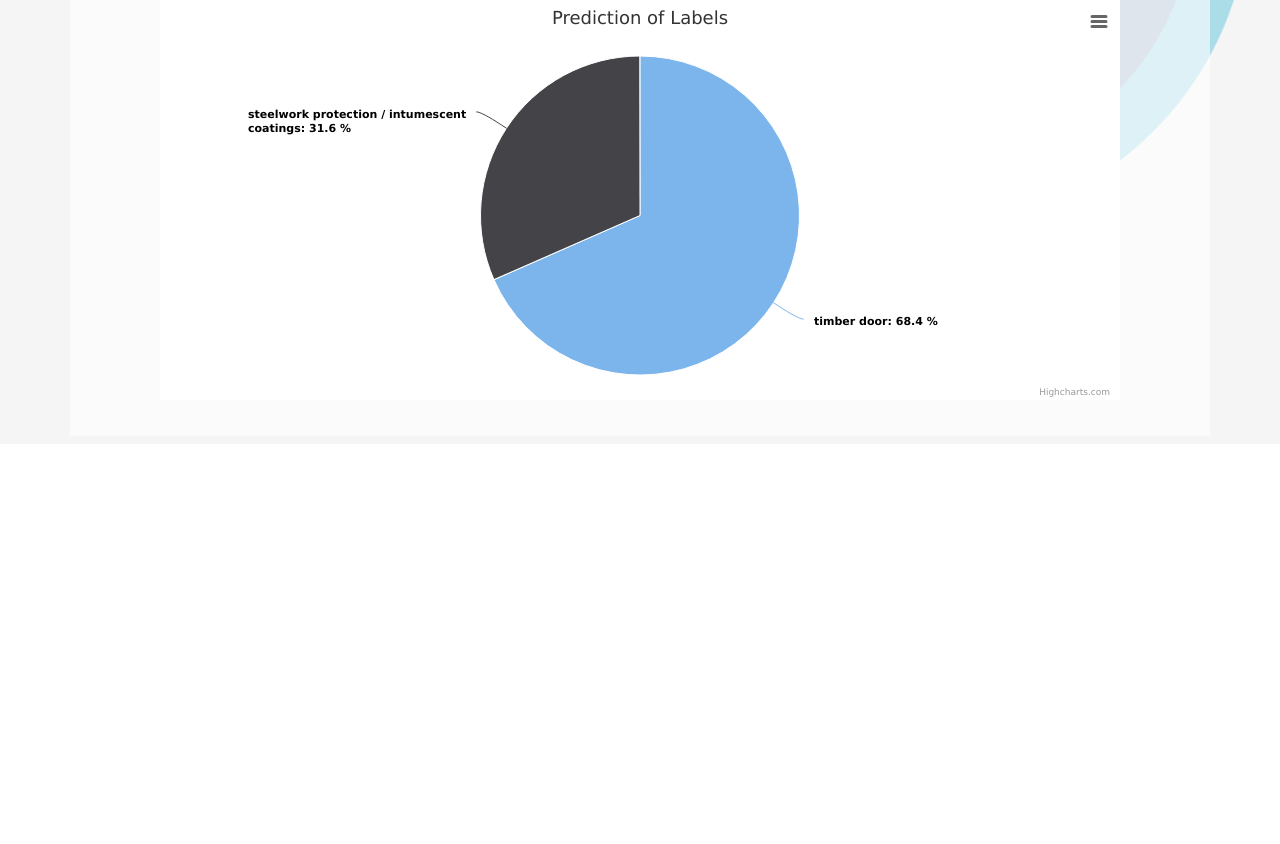
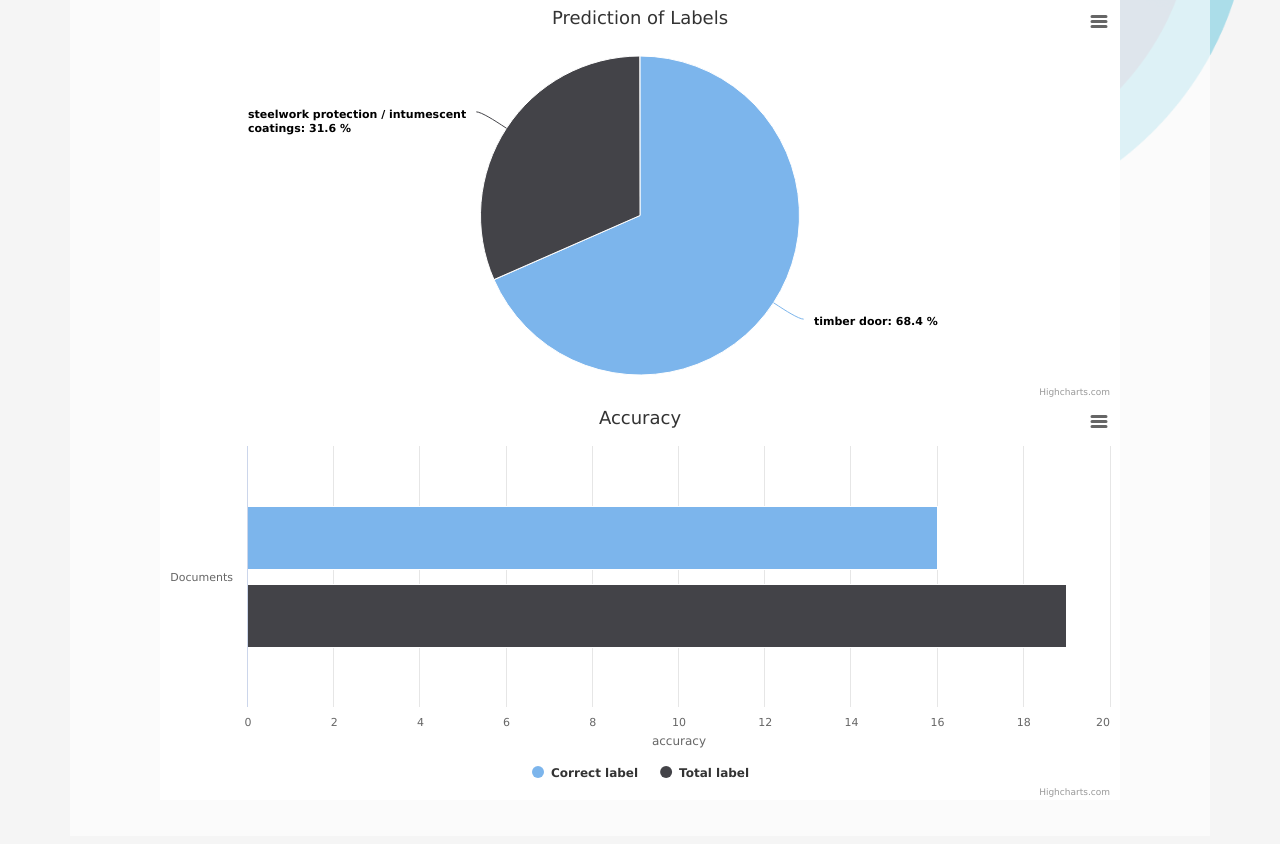
Before and after one commit to 1902641/ITP_NLP, a Flask app: page / in a window 1280 px wide. Shown: the part 511-1355 px from the top of the page. Before the commit the page ends 908 px from the top, so only its background shows below. Run offline with Flask 2, Linux system fonts and the light colour scheme; some libraries are stand-ins or nearby versions.

Commit message:
Add accuracy chart

```diff
--- a/NLP/routes.py
+++ b/NLP/routes.py
@@ -534,3 +534,45 @@ def verified_stats():
         data.append({ "name":key,"y":headings_count[key]})
 
     return jsonify(data)
+
+@app.route("/accuracy_stats")
+def accuracy_stats():
+    a_file = open("./NLP/nlp_model/label.txt")
+    file_contents = a_file.read()
+    label_headings = file_contents.splitlines()
+    predict_history_dataframe = pd.read_csv("./NLP/nlp_model/predict.csv")
+    raw_prob_list = predict_history_dataframe['probabilities'].tolist()
+    prob_list = []
+    predicted_label_list = predict_history_dataframe['predict_label_code'].tolist()
+    confidence_list = []
+    for prob_list_item in raw_prob_list:
+        temp_list = prob_list_item.replace('[', '').replace(']','').replace(' ', '').split(',')
+        prob_list.append(temp_list)
+    for probability, label_code in zip(prob_list, predicted_label_list):
+        confidence_list.append(probability[label_code].replace('\'', ''))
+    data_list = [
+        {
+            "PDF_Name": file_name,
+            "Label_Attached": predict_label,
+            "Confidence_Level": confidence,
+            "DateOfUpload": upload_date,
+            "ManualCheck": f'{manual_check}',
+            "VerifiedLabel": str(verified_label),
+        } for file_name, predict_label, confidence, upload_date, manual_check, verified_label
+        in zip(predict_history_dataframe['file'], predict_history_dataframe['predict_label'],
+               confidence_list, predict_history_dataframe['upload_date'],
+               predict_history_dataframe['manual_check'], predict_history_dataframe['verified_label'])]
+    headings_count = {}
+    total_verified_docs = 0
+    total_matched_docs = 0
+    for i in data_list:
+        if i["VerifiedLabel"] != "nan":
+            total_verified_docs += 1
+            if i["VerifiedLabel"] == i["Label_Attached"]:
+                total_matched_docs += 1
+
+
+    data = []
+    data = { "matched":total_matched_docs,"total": total_verified_docs}
+
+    return jsonify(data)
--- a/NLP/templates/home.html
+++ b/NLP/templates/home.html
@@ -12,6 +12,7 @@
 					<figure class="highcharts-figure">
     <div id="container223"></div>
     <div id="container222"></div>
+    <div id="container224"></div>
     <p class="highcharts-description">
     </p>
 </figure>
@@ -130,8 +131,42 @@ document.addEventListener('DOMContentLoaded', function () {
         }
     });
 
+
+    $.ajax({
+        url: '/accuracy_stats',
+        success: function(data) {
+            //options.series[0].data = data;
+            //Highcharts.Chart('container', options);
+			const chart = Highcharts.chart('container224', {
+            chart: {
+                type: 'bar'
+            },
+            title: {
+                text: 'Accuracy'
+            },
+            xAxis: {
+                categories: ['Documents']
+            },
+            yAxis: {
+                title: {
+                    text: 'accuracy'
+                }
+            },
+            series: [{
+                name: 'Correct label',
+                data: [data.matched]
+            }, {
+                name: 'Total label',
+                data: [data.total]
+            }]
+        });
+
+        }
+    });
+
+
+
 });
-
 		</script>
 
 {% endblock content %}
```
